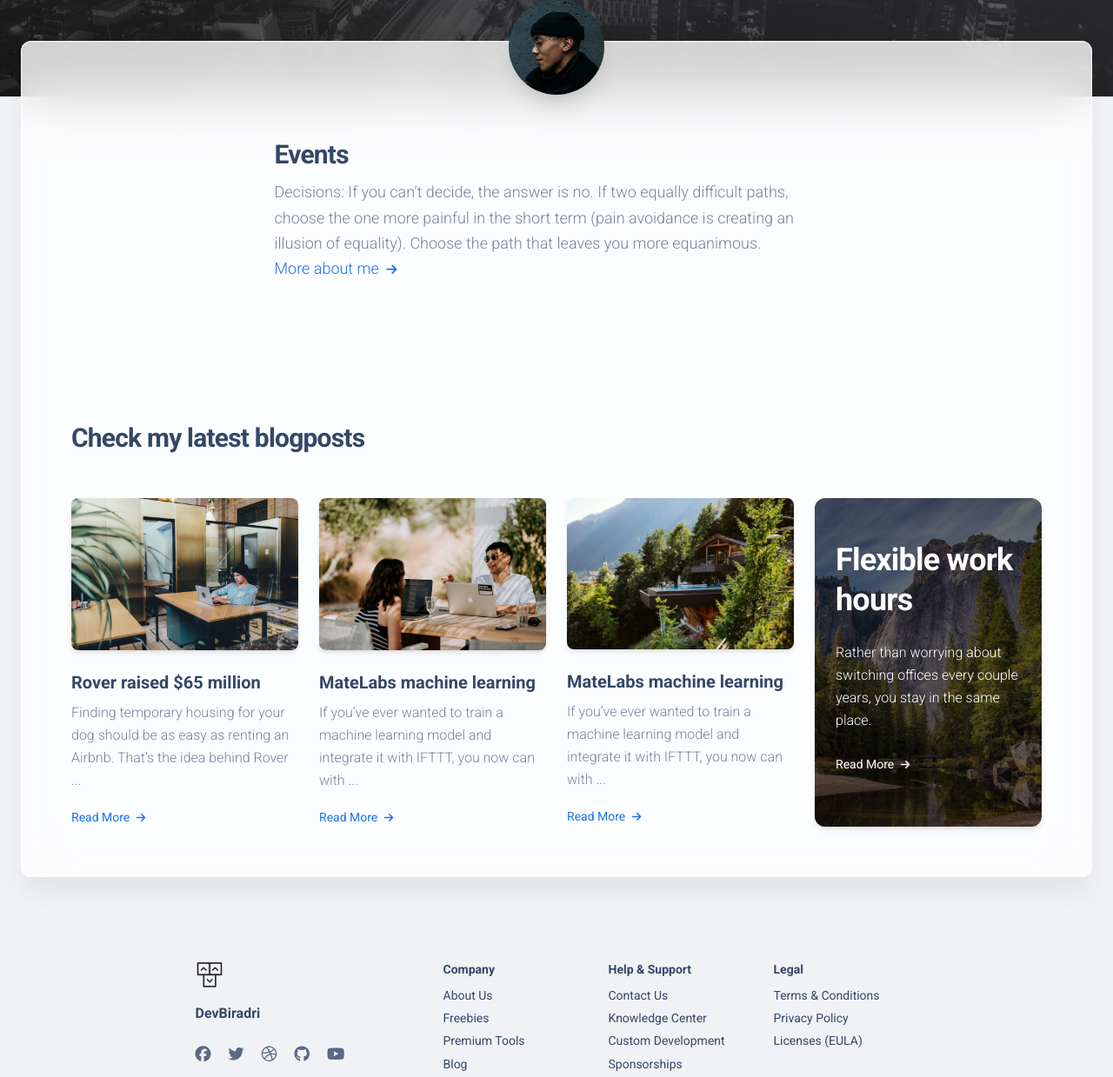
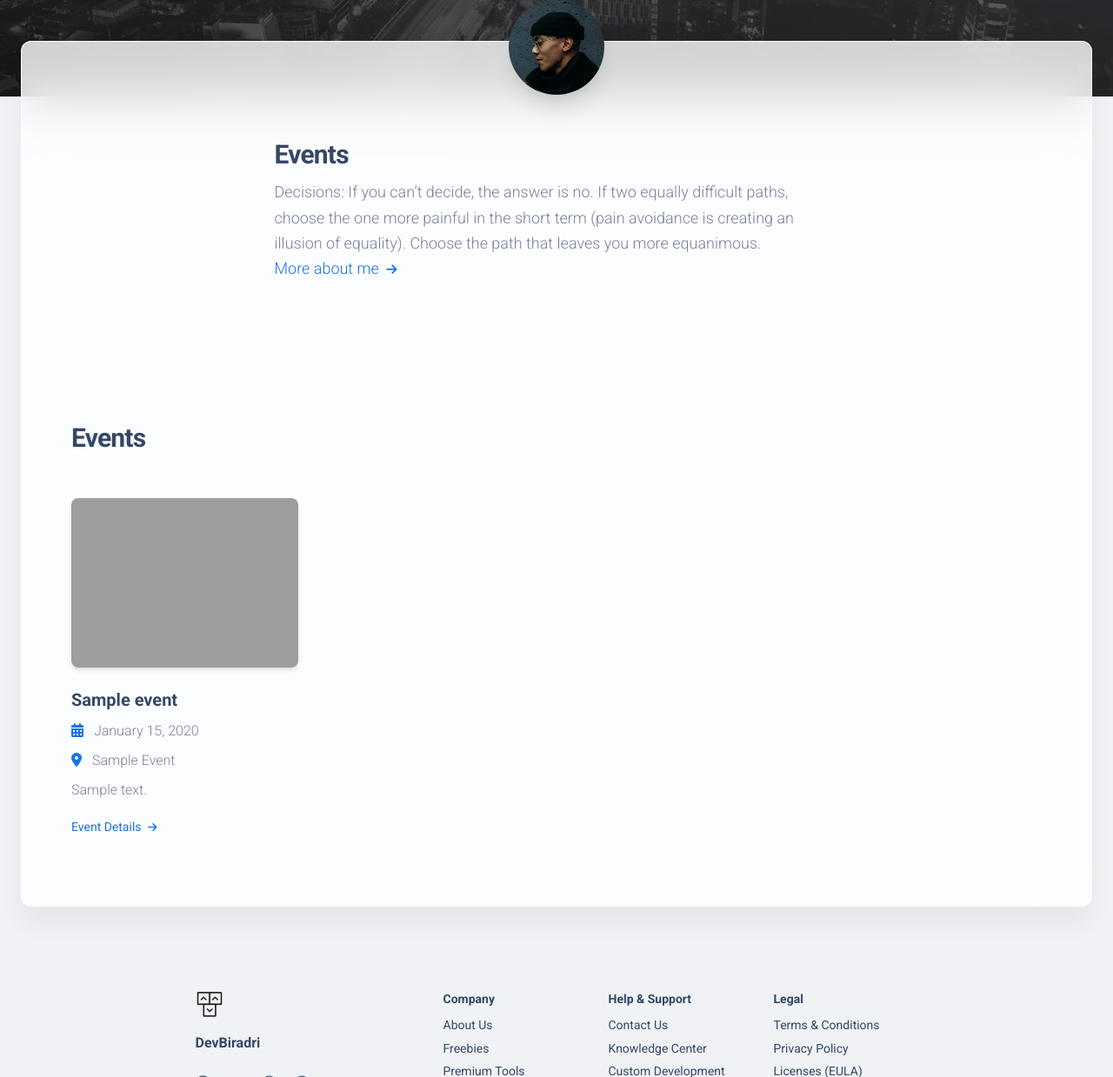
Before and after one commit to Shaheer04/DevBiradri-Website, a Flask app: page /events in a window 1280 px wide. Shown: the part 289-1528 px from the top of the page at 87% size. Run offline with Flask 3, Linux system fonts and the light colour scheme; a database or web service that is not in the repository returns one stand-in record (values such as "Sample title"); some libraries are stand-ins or nearby versions; grey boxes are pictures that could not be loaded.

Commit message:
added functionality to dynamically add events to event page

```diff
--- a/app.py
+++ b/app.py
@@ -1,4 +1,5 @@
 from flask import Flask, render_template, request,redirect, url_for, jsonify, flash, session
+from flask_paginate import Pagination, get_page_parameter
 from pymongo import MongoClient
 from bson.objectid import ObjectId
 from functools import wraps
@@ -7,6 +8,7 @@ import os
 import smtplib
 from email.mime.text import MIMEText
 from email.mime.multipart import MIMEMultipart
+from datetime import datetime
 
 load_dotenv(find_dotenv())
 mongo_url = os.getenv('MONGO_URL')
@@ -89,7 +91,7 @@ def evnet_register():
             result = collection.insert_one(form_data)
 
             try:
-                send_email(form_data['email'], "Registration Confirmation", 'email_template.html', name=form_data['fullname'])
+                send_email(form_data['email'], "Registration Confirmation", 'email_templates/event_registered.html', name=form_data['fullname'])
             except Exception as e:
                 print(f"Failed to send email: {e}")
 
@@ -114,7 +116,7 @@ def subscribe():
 
     # Send confirmation email
     try:
-        send_email(email, "Newsletter Subscription Confirmation", 'newsletter.html')
+        send_email(email, "Newsletter Subscription Confirmation", 'email_templates/newsletter.html')
     except Exception as e:
         print(f"Failed to send email: {e}")
 
@@ -127,12 +129,12 @@ def success():
 @app.route('/dashboard-table')
 @login_required
 def get_table():
-    return render_template("table.html")
+    return render_template("/dashboard/table.html")
 
 @app.route('/dashboard-events')
 @login_required
 def add_events():
-    return render_template("add_events.html")
+    return render_template("/dashboard/add_events.html")
 
 @app.route('/admin/login', methods=['GET', 'POST'])
 def admin_login():
@@ -167,7 +169,7 @@ def admin_dashboard():
     # Fetch data for the dashboard
     #form_submissions = collection.find().limit(10)  # Last 10 form submissions
     #newsletter_subscribers = newsletter_collection.find().limit(10)  # Last 10 newsletter subscribers
-    return render_template('dashboard.html')
+    return render_template('/dashboard/dashboard.html')
 
 @app.route('/admin/logout')
 @login_required
@@ -176,9 +178,53 @@ def admin_logout():
     flash('Logged out successfully.', 'success')
     return redirect(url_for('admin_login'))
 
+@app.route('/publish-event', methods=['GET', 'POST'])
+@login_required  # If you have authentication in place
+def publish_event():
+    if request.method == 'POST':
+        event_data = {
+            'name': request.form['event_name'],
+            'description': request.form['event_description'],
+            'event_type': request.form['event_type'],
+            'date': datetime.strptime(request.form['event_date'], '%Y-%m-%d'),
+            'link': request.form['event_link'],
+            'created_at': datetime.utcnow()
+        }
+
+        try:
+            # Insert the event into MongoDB
+            result = db.events.insert_one(event_data)
+
+            if result.inserted_id:
+                flash('Event published successfully!', 'success')
+                return redirect(url_for('events_page'))
+            else:
+                flash('Failed to publish event. Please try again.', 'error')
+        except Exception as e:
+            flash(f'An error occurred: {str(e)}', 'error')
+
+        return redirect(url_for('publish_event'))
+
+    return render_template('/dashboard/add_events.html')
+
 @app.route('/events')
-def get_events():
-    return render_template('events.html')
+def events_page():
+    page = request.args.get(get_page_parameter(), type=int, default=1)
+    per_page = 8  # Number of events per page
+
+    # Calculate the number of documents to skip
+    skip = (page - 1) * per_page
+
+    # Fetch total number of events
+    total = db.events.count_documents({})
+
+    # Fetch events for the current page
+    events = list(db.events.find().sort('date', -1).skip(skip).limit(per_page))
+
+    # Create pagination object
+    pagination = Pagination(page=page, total=total, per_page=per_page, css_framework='bootstrap4')
+
+    return render_template('events.html', events=events, pagination=pagination)
 
 
 if __name__ == '__main__':
--- a/templates/add_events.html
+++ b/templates/dashboard/add_events.html
@@ -89,7 +89,7 @@
     <div class="container-fluid py-4">
       <div class="row">
         <div class="col-12">
-          <form id="event-form" method="post" action="{{ url_for('add_events') }}" autocomplete="off">
+          <form id="event-form" method="post" action="{{ url_for('publish_event') }}" autocomplete="off">
             <div class="card-body p-0 my-3">
               <div class="row">
                 <div class="col-md-6">
--- a/templates/events.html
+++ b/templates/events.html
@@ -124,87 +124,41 @@
       <div class="container">
         <div class="row">
           <div class="col-lg-6">
-            <h3 class="mb-5">Check my latest blogposts</h3>
+            <h3 class="mb-5">Events</h3>
           </div>
         </div>
         <div class="row">
-          <div class="col-lg-3 col-sm-6">
+          {% for event in events %}
+            <div class="col-lg-3 col-sm-6 mb-4">
               <div class="card card-plain">
                 <div class="card-header p-0 position-relative">
                   <a class="d-block blur-shadow-image">
-                  <img src="../static/assets/img/examples/testimonial-6-2.jpg" alt="img-blur-shadow" class="img-fluid shadow border-radius-lg" loading="lazy">
+                    <img src="{{ url_for('static', filename='assets/img/event-placeholder.jpg') }}" alt="Event image" class="img-fluid shadow border-radius-lg" loading="lazy">
                   </a>
                 </div>
                 <div class="card-body px-0">
                   <h5>
-                  <a href="javascript:;" class="text-dark font-weight-bold">Rover raised $65 million</a>
+                    <a href="javascript:;" class="text-dark font-weight-bold">{{ event.name }}</a>
                   </h5>
+                  <p class="mb-2">
+                    <i class="fas fa-calendar-alt text-info me-2"></i>
+                    {{ event.date.strftime('%B %d, %Y') }}
+                  </p>
+                  <p class="mb-2">
+                    <i class="fas fa-map-marker-alt text-info me-2"></i>
+                    {{ event.event_type.capitalize() }} Event
+                  </p>
                   <p>
-                  Finding temporary housing for your dog should be as easy as
-                  renting an Airbnb. That’s the idea behind Rover ...
+                    {{ event.description|truncate(100) }}
                   </p>
-                <a href="javascript:;" class="text-info text-sm icon-move-right">Read More
+                  <a href="{{ event.link }}" target="_blank" class="text-info text-sm icon-move-right">
+                    Event Details
                     <i class="fas fa-arrow-right text-xs ms-1"></i>
                   </a>
                 </div>
               </div>
             </div>
-          <div class="col-lg-3 col-sm-6">
-            <div class="card card-plain">
-              <div class="card-header p-0 position-relative">
-                <a class="d-block blur-shadow-image">
-                  <img src="../static/assets/img/examples/testimonial-6-3.jpg" alt="img-blur-shadow" class="img-fluid shadow border-radius-lg" loading="lazy">
-                </a>
-              </div>
-              <div class="card-body px-0">
-                <h5>
-                  <a href="javascript:;" class="text-dark font-weight-bold">MateLabs machine learning</a>
-                </h5>
-                <p>
-                  If you’ve ever wanted to train a machine learning model
-                  and integrate it with IFTTT, you now can with ...
-                </p>
-                <a href="javascript:;" class="text-info text-sm icon-move-right">Read More
-                  <i class="fas fa-arrow-right text-xs ms-1"></i>
-                </a>
-              </div>
-            </div>
-          </div>
-          <div class="col-lg-3 col-sm-6">
-            <div class="card card-plain">
-              <div class="card-header p-0 position-relative">
-                <a class="d-block blur-shadow-image">
-                  <img src="../static/assets/img/examples/blog-9-4.jpg" alt="img-blur-shadow" class="img-fluid shadow border-radius-lg" loading="lazy">
-                </a>
-              </div>
-              <div class="card-body px-0">
-                <h5>
-                  <a href="javascript:;" class="text-dark font-weight-bold">MateLabs machine learning</a>
-                </h5>
-                <p>
-                  If you’ve ever wanted to train a machine learning model
-                  and integrate it with IFTTT, you now can with ...
-                </p>
-                <a href="javascript:;" class="text-info text-sm icon-move-right">Read More
-                  <i class="fas fa-arrow-right text-xs ms-1"></i>
-                </a>
-              </div>
-            </div>
-          </div>
-          <div class="col-lg-3 col-md-12 col-12">
-            <div class="card card-blog card-background cursor-pointer">
-              <div class="full-background" style="background-image: url('../assets/img/examples/blog2.jpg')" loading="lazy"></div>
-              <div class="card-body">
-                <div class="content-left text-start my-auto py-4">
-                  <h2 class="card-title text-white">Flexible work hours</h2>
-                  <p class="card-description text-white">Rather than worrying about switching offices every couple years, you stay in the same place.</p>
-                  <a href="javascript:;" class="text-white text-sm icon-move-right">Read More
-                    <i class="fas fa-arrow-right text-xs ms-1"></i>
-                  </a>
-                </div>
-              </div>
-            </div>
-          </div>
+          {% endfor %}
         </div>
       </div>
     </section>
--- a/templates/register.html
+++ b/templates/register.html
@@ -148,7 +148,7 @@
                       </div>
                       <div class="input-group input-group-static mb-4">
                         <label>Linkedin Account Link</label>
-                        <input type="text" class="form-control" name="linkedin-link" placeholder="Link">
+                        <input type="url" class="form-control" name="linkedin-link" placeholder="Link">
                       </div>
                       <div class="input-group input-group-static mb-4">
                         <label for="heared-us" class="ms-0">Have you heared about Us before?</label>
```
Also changed, not shown: templates/dashboard/dashboard.html (renamed from templates/dashboard.html), templates/dashboard/table.html (renamed from templates/table.html), templates/email_templates/event_registered.html (renamed from templates/email_template.html), templates/email_templates/newsletter.html (renamed from templates/newsletter.html). Lines whose indentation alone changed are shown as unchanged.
